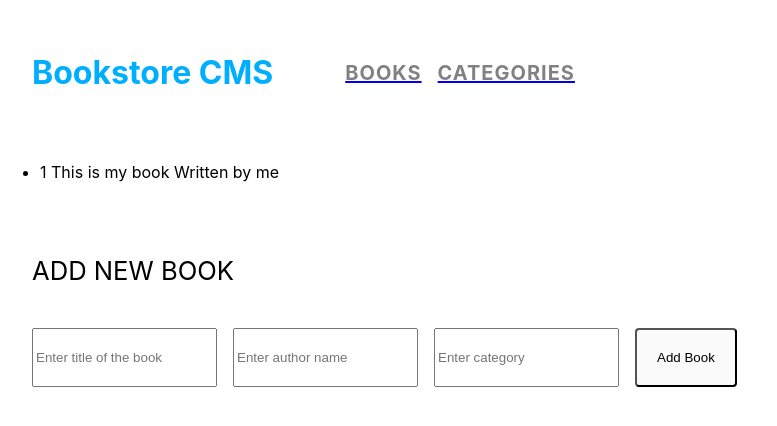
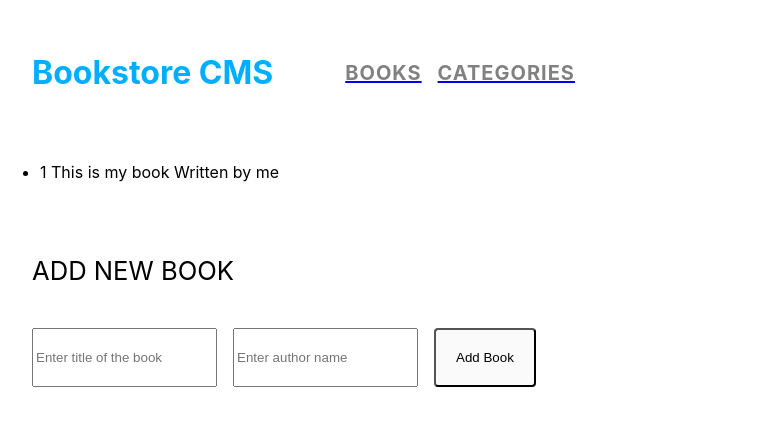
Before and after one commit to CakeInTech/BOOKSTORE, a React (Create React App) app: page / in a window 1280 px wide. Shown: the top 426 px of the page, without its empty margins (0-777 px from the left). Built offline with nearby package versions, Linux system fonts and the light colour scheme.

Commit message:
Add `useDispatch` hook

```diff
--- a/src/components/Addbooks/Addbook.js
+++ b/src/components/Addbooks/Addbook.js
@@ -1,16 +1,31 @@
 import React from 'react';
+import { useDispatch } from 'react-redux';
 import styles from './Addbook.module.css';
+import { addBook } from '../../src/redux/books/books';
 
-const AddBook = () => (
+// const AddBook = () => (
+
+// );
+
+const AddBook = () => {
+  const dispatch = useDispatch();
+
+  const inputHandler = (e) => {
+    e.preventDefault();
+    dispatch(addBook(e.target.title.value, e.target.author.value));
+    e.target.reset();
+  };
+
+  return (
     <div className={styles.container}>
       <p className={styles.miniheader}>Add New Book</p>
-    <form className={styles.formContainer}>
+      <form className={styles.formContainer} onSubmit={inputHandler}>
         <input type="text" placeholder="Enter title of the book" id="title" className={styles.input} />
         <input type="text" placeholder="Enter author name" id="author" className={styles.input} />
-      <input type="text" placeholder="Enter category" id="category" className={styles.input} />
-      <button type="button" value="Add" label="Add" className={styles.addbutton}>Add Book</button>
+        <button type="submit" value="Add" label="Add" className={styles.addbutton}>Add Book</button>
       </form>
     </div>
   );
+};
 
 export default AddBook;
```
Lines whose indentation alone changed are shown as unchanged.
